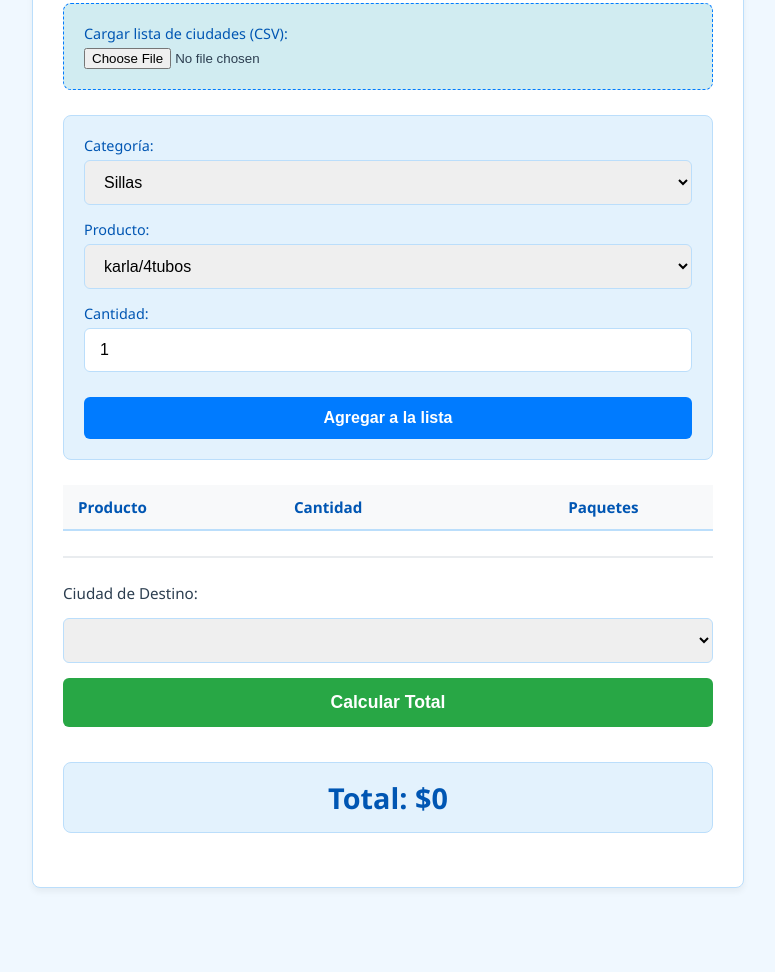
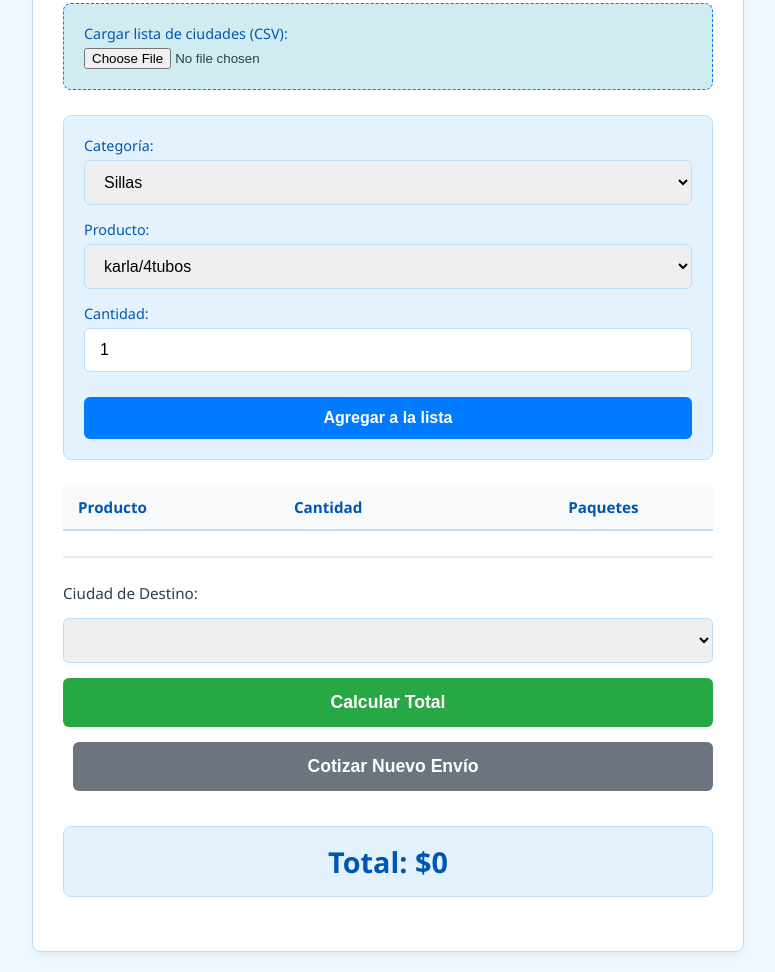
Before and after one commit to Martinez-Cris/Envios_Cotizacion, a plain HTML site: page index.html in a window 1280 px wide. Shown: the part 116-1088 px from the top of the page, without its empty margins (252-1027 px from the left). Before the commit the page ends 1024 px from the top, so only its background shows below. Drawn offline with Linux system fonts and the light colour scheme.

Commit message:
Se agrego boton de "cotizar nuevo envio"

```diff
--- a/index.html
+++ b/index.html
@@ -45,6 +45,7 @@
             <label>Ciudad de Destino:</label>
             <select id="ciudad"></select>
             <button class="btn-calc" onclick="calcularTotal()">Calcular Total</button>
+            <button class="btn-reset" onclick="reiniciarCotizacion()">Cotizar Nuevo Envío</button>
             <h2 id="resultado">Total: $0</h2>
         </div>
     </div>
--- a/script.js
+++ b/script.js
@@ -148,6 +148,30 @@ function calcularTotal() {
 }
 
 
+function reiniciarCotizacion() {
+    // Vaciar la lista de envíos
+    listaEnvios = [];
+
+    // Limpiar la tabla
+    const tbody = document.querySelector("#tablaEnvios tbody");
+    tbody.innerHTML = "";
+
+    // Resetear los controles del formulario
+    document.getElementById('categoria').value = "Sillas";
+    actualizarProductos();
+    document.getElementById('cantidad').value = 1;
+
+    // Resetear la ciudad a la primera opción si hay ciudades cargadas
+    const ciuSelect = document.getElementById('ciudad');
+    if (ciuSelect.options.length > 0) {
+        ciuSelect.selectedIndex = 0;
+    }
+
+    // Resetear el resultado
+    document.getElementById('resultado').innerText = "Total: $0";
+}
+
+
 /* ==========================================================================
    INICIALIZACIÓN
    ========================================================================== */
--- a/style.css
+++ b/style.css
@@ -200,6 +200,26 @@ SECCIÓN DE CÁLCULO FINAL Y TOTAL
     transform: translateY(-1px); /* Efecto de levitación sutil */
 }
 
+/* Botón 'Cotizar Nuevo Envío' (Gris para acción de reset) */
+.btn-reset {
+    background-color: #6c757d; /* Gris para acción de reset */
+    color: white;
+    border: none;
+    padding: 14px;
+    border-radius: 6px;
+    font-size: 1.1rem;
+    font-weight: 600;
+    cursor: pointer;
+    transition: var(--transition);
+    margin-left: 10px; /* Espacio entre botones */
+}
+
+/* Efecto Hover en el botón de reset */
+.btn-reset:hover {
+    background-color: #5a6268;
+    transform: translateY(-1px); /* Efecto de levitación sutil */
+}
+
 /* Estilo del Resultado Total */
 #resultado {
     margin-top: 20px;
```
